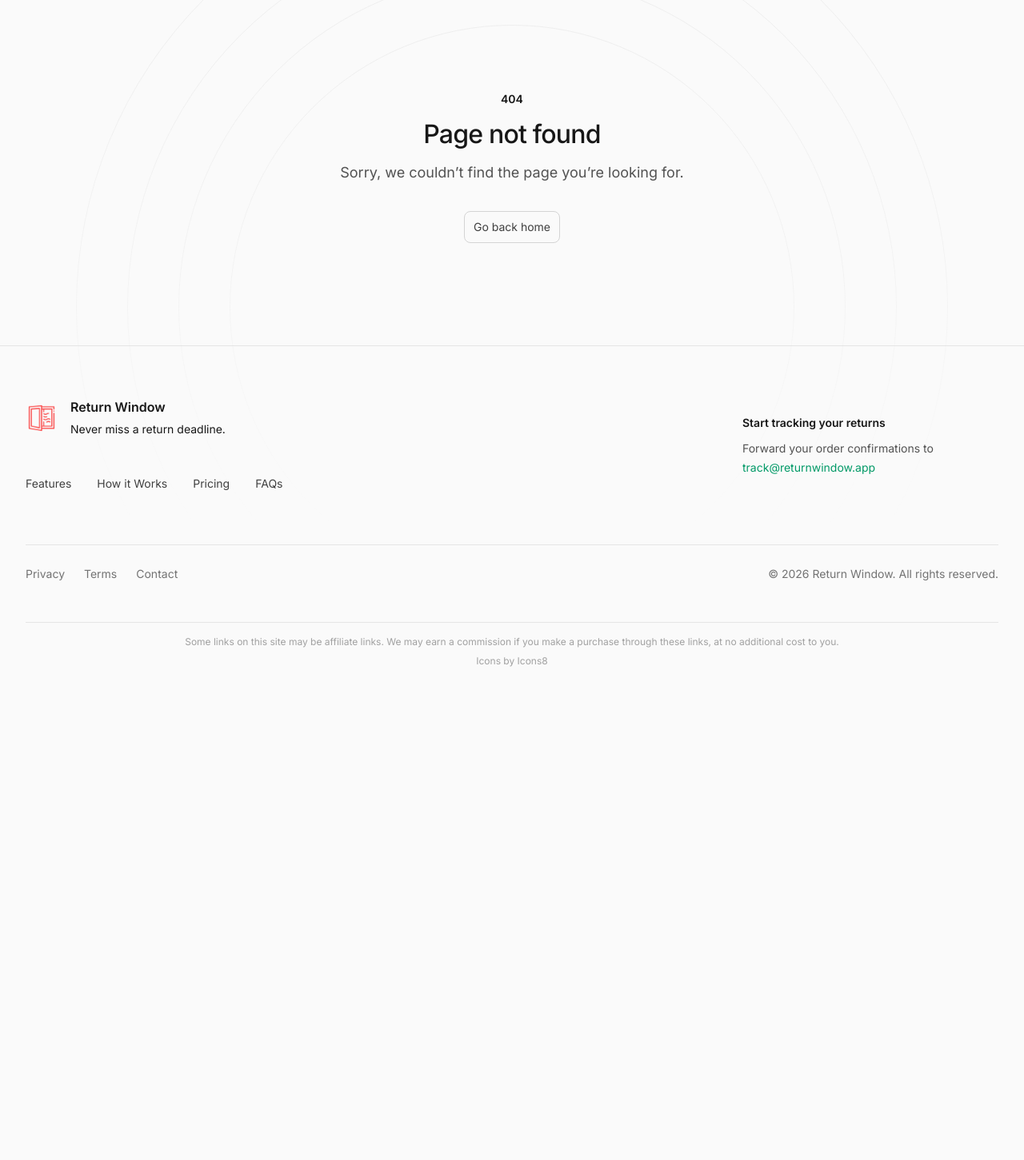
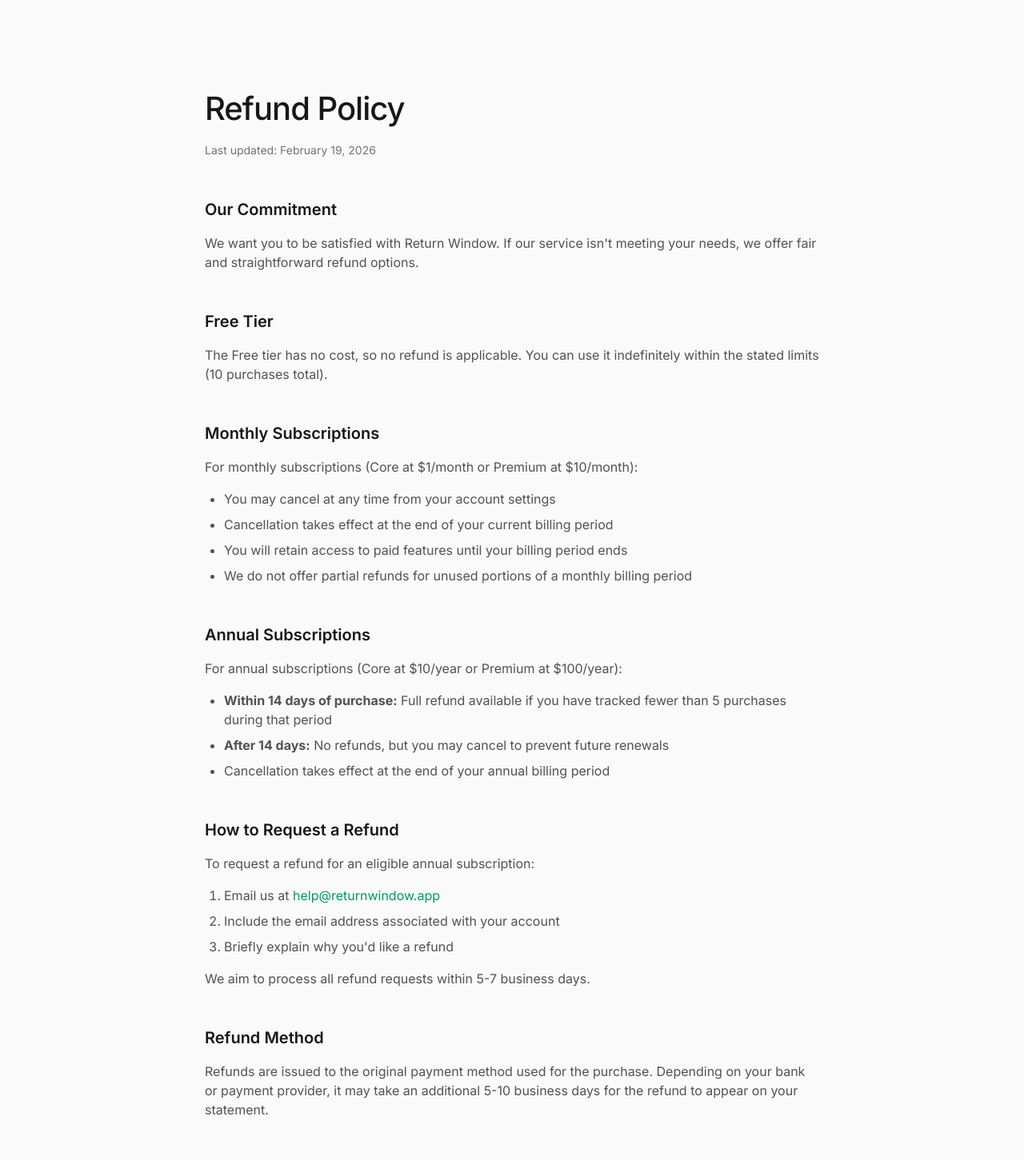
Before and after one commit to jasonschulke/returnwindow-site, a Next.js app: page /refund in a window 1280 px wide. Before the commit this address had no page. Shown: the part 120-1571 px from the top of the page at 80% size. Before the commit the page ends 1049 px from the top, so only its background shows below. Built offline with nearby package versions, Linux system fonts and the light colour scheme.

Commit message:
Add refund policy page

```diff
--- /dev/null
+++ b/src/app/(main)/refund/page.tsx
@@ -0,0 +1,126 @@
+import { type Metadata } from 'next'
+import Link from 'next/link'
+import { Container } from '@/components/Container'
+
+export const metadata: Metadata = {
+  title: 'Refund Policy',
+  description: 'Refund Policy for Return Window - our commitment to fair refunds and cancellations.',
+}
+
+export default function Refund() {
+  return (
+    <section className="py-20 sm:py-32">
+      <Container>
+        <div className="mx-auto max-w-3xl">
+          <h1 className="text-3xl font-medium tracking-tight text-gray-900 sm:text-4xl">
+            Refund Policy
+          </h1>
+          <p className="mt-4 text-sm text-gray-500">
+            Last updated: February 19, 2026
+          </p>
+
+          <div className="mt-12 space-y-12 text-gray-600">
+            <section>
+              <h2 className="text-xl font-semibold text-gray-900">Our Commitment</h2>
+              <p className="mt-4">
+                We want you to be satisfied with Return Window. If our service isn't meeting your needs, we offer fair and straightforward refund options.
+              </p>
+            </section>
+
+            <section>
+              <h2 className="text-xl font-semibold text-gray-900">Free Tier</h2>
+              <p className="mt-4">
+                The Free tier has no cost, so no refund is applicable. You can use it indefinitely within the stated limits (10 purchases total).
+              </p>
+            </section>
+
+            <section>
+              <h2 className="text-xl font-semibold text-gray-900">Monthly Subscriptions</h2>
+              <p className="mt-4">
+                For monthly subscriptions (Core at $1/month or Premium at $10/month):
+              </p>
+              <ul className="mt-4 list-disc space-y-2 pl-6">
+                <li>You may cancel at any time from your account settings</li>
+                <li>Cancellation takes effect at the end of your current billing period</li>
+                <li>You will retain access to paid features until your billing period ends</li>
+                <li>We do not offer partial refunds for unused portions of a monthly billing period</li>
+              </ul>
+            </section>
+
+            <section>
+              <h2 className="text-xl font-semibold text-gray-900">Annual Subscriptions</h2>
+              <p className="mt-4">
+                For annual subscriptions (Core at $10/year or Premium at $100/year):
+              </p>
+              <ul className="mt-4 list-disc space-y-2 pl-6">
+                <li><strong>Within 14 days of purchase:</strong> Full refund available if you have tracked fewer than 5 purchases during that period</li>
+                <li><strong>After 14 days:</strong> No refunds, but you may cancel to prevent future renewals</li>
+                <li>Cancellation takes effect at the end of your annual billing period</li>
+              </ul>
+            </section>
+
+            <section>
+              <h2 className="text-xl font-semibold text-gray-900">How to Request a Refund</h2>
+              <p className="mt-4">
+                To request a refund for an eligible annual subscription:
+              </p>
+              <ol className="mt-4 list-decimal space-y-2 pl-6">
+                <li>Email us at <a href="mailto:help@returnwindow.app" className="text-emerald-600 hover:text-emerald-500">help@returnwindow.app</a></li>
+                <li>Include the email address associated with your account</li>
+                <li>Briefly explain why you'd like a refund</li>
+              </ol>
+              <p className="mt-4">
+                We aim to process all refund requests within 5-7 business days.
+              </p>
+            </section>
+
+            <section>
+              <h2 className="text-xl font-semibold text-gray-900">Refund Method</h2>
+              <p className="mt-4">
+                Refunds are issued to the original payment method used for the purchase. Depending on your bank or payment provider, it may take an additional 5-10 business days for the refund to appear on your statement.
+              </p>
+            </section>
+
+            <section>
+              <h2 className="text-xl font-semibold text-gray-900">Exceptions</h2>
+              <p className="mt-4">
+                We reserve the right to deny refund requests in cases of:
+              </p>
+              <ul className="mt-4 list-disc space-y-2 pl-6">
+                <li>Abuse of the refund policy (e.g., repeated subscribe-refund cycles)</li>
+                <li>Violation of our <Link href="/terms" className="text-emerald-600 hover:text-emerald-500">Terms of Service</Link></li>
+                <li>Fraudulent activity</li>
+              </ul>
+            </section>
+
+            <section>
+              <h2 className="text-xl font-semibold text-gray-900">How to Cancel</h2>
+              <p className="mt-4">
+                You can cancel your subscription at any time:
+              </p>
+              <ul className="mt-4 list-disc space-y-2 pl-6">
+                <li>Through your dashboard settings</li>
+                <li>By emailing <a href="mailto:help@returnwindow.app" className="text-emerald-600 hover:text-emerald-500">help@returnwindow.app</a></li>
+              </ul>
+              <p className="mt-4">
+                Cancellation stops future billing but does not automatically trigger a refund. If you believe you are eligible for a refund, please contact us separately.
+              </p>
+            </section>
+
+            <section>
+              <h2 className="text-xl font-semibold text-gray-900">Contact Us</h2>
+              <p className="mt-4">
+                If you have questions about our refund policy or need assistance, please contact us at:
+              </p>
+              <p className="mt-4">
+                <a href="mailto:help@returnwindow.app" className="text-emerald-600 hover:text-emerald-500">
+                  help@returnwindow.app
+                </a>
+              </p>
+            </section>
+          </div>
+        </div>
+      </Container>
+    </section>
+  )
+}
```
